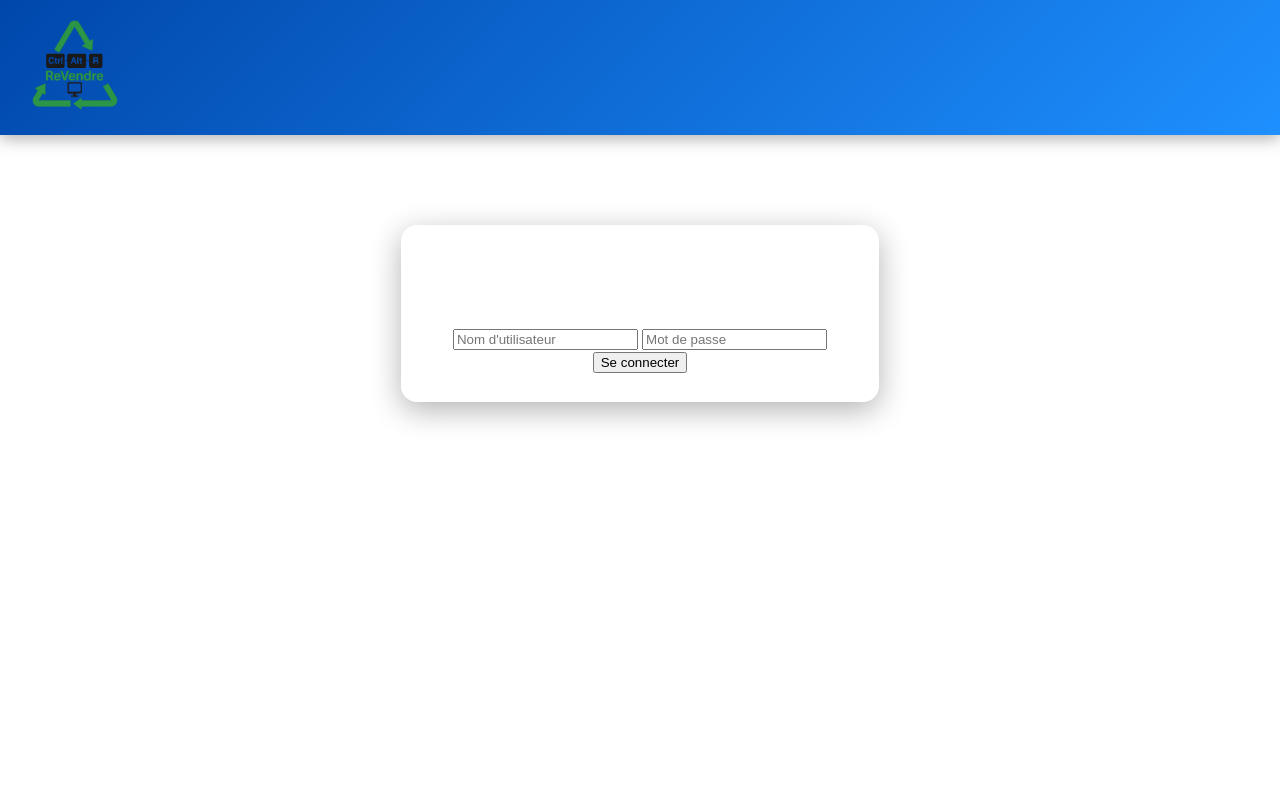
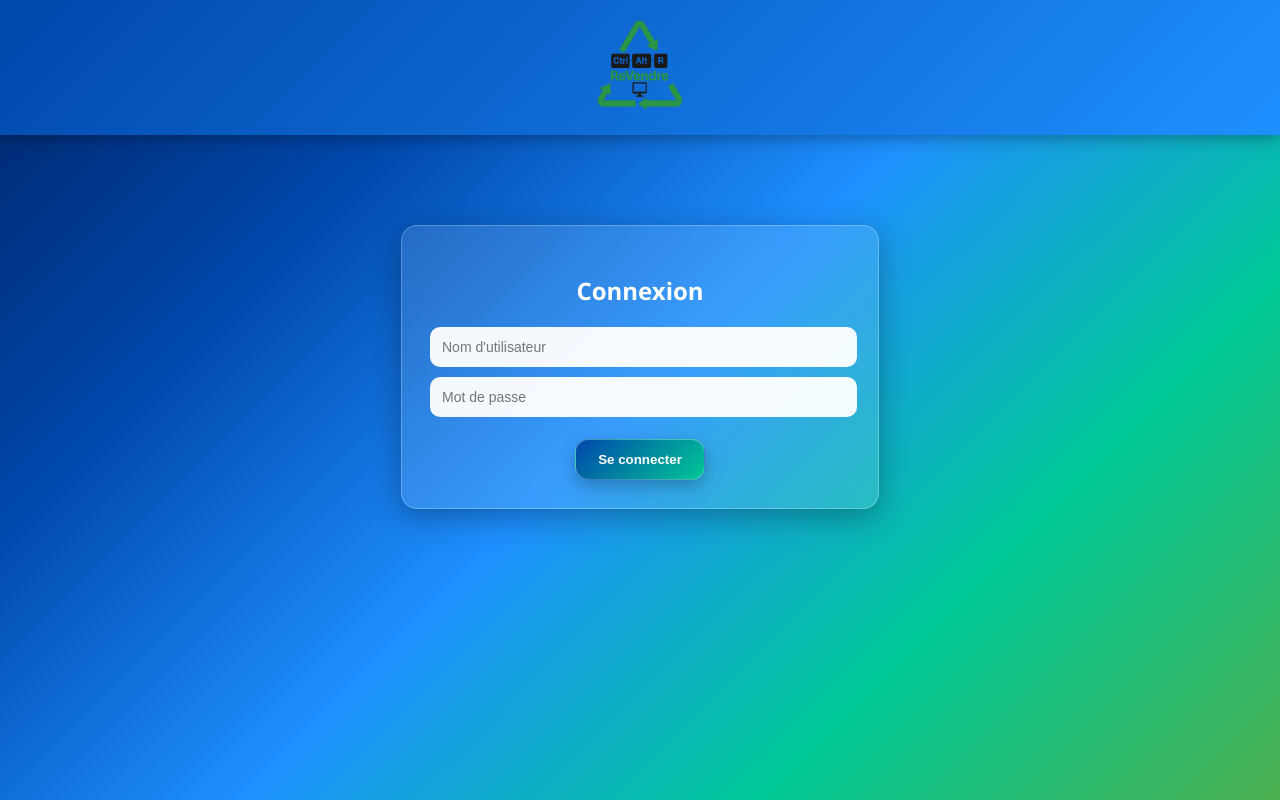
Before and after one commit to Pier-Alexis/Ctrl-Alt-Revendre, a Flask app: page /login in a window 1280 px wide. Run offline with Flask 3, Linux system fonts and the light colour scheme.

Commit message:
Update login.html

```diff
--- a/templates/login.html
+++ b/templates/login.html
@@ -3,22 +3,36 @@
 <head>
     <meta charset="UTF-8">
     <title>Connexion - Ctrl+Alt+ReVendre</title>
+    <meta name="viewport" content="width=device-width,initial-scale=1">
     <link rel="stylesheet" href="{{ url_for('static', filename='style.css') }}">
 </head>
-<body>
+<body class="otherpage">
     <header class="header">
-        <div class="logo-container">
+        <div class="logo-container container">
             <img src="{{ url_for('static', filename='logo.png') }}" alt="Ctrl+Alt+ReVendre" class="logo">
         </div>
     </header>
 
-    <main class="content">
+    <main class="content container">
         <div class="login-box">
             <h2>Connexion</h2>
-            <form method="POST">
-                <input type="text" name="username" placeholder="Nom d'utilisateur" required>
-                <input type="password" name="password" placeholder="Mot de passe" required>
-                <button type="submit">Se connecter</button>
+
+            {% with messages = get_flashed_messages(with_categories=true) %}
+              {% for cat, msg in messages %}
+                <div class="flash {{ cat }}">{{ msg }}</div>
+              {% endfor %}
+            {% endwith %}
+
+            <form method="POST" autocomplete="off">
+                <div class="form-field">
+                    <input type="text" name="username" placeholder="Nom d'utilisateur" required>
+                </div>
+                <div class="form-field">
+                    <input type="password" name="password" placeholder="Mot de passe" required>
+                </div>
+                <div>
+                    <button class="btn add-button" type="submit">Se connecter</button>
+                </div>
             </form>
         </div>
     </main>
```
